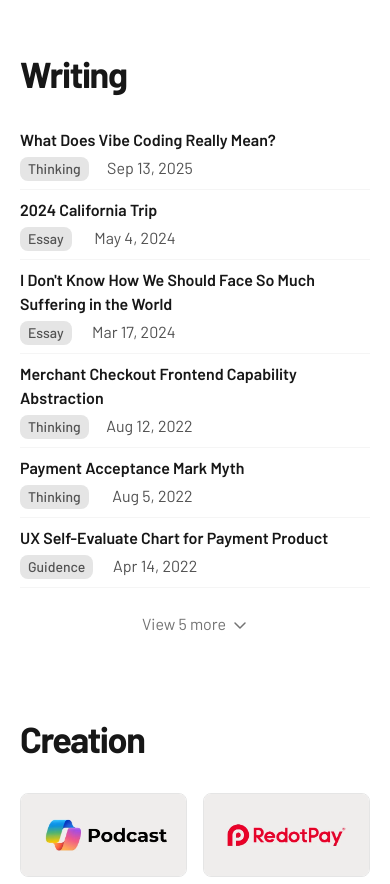
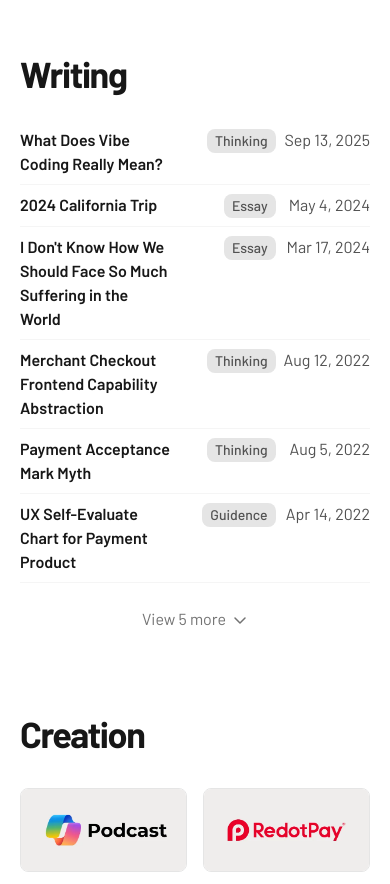
Before and after one commit to xujiazhao/Site, a Next.js app: page /en in a window 390 px wide. Shown: the part 2460-3344 px from the top of the page. Built offline with nearby package versions, Linux system fonts and the light colour scheme.

Commit message:
Fix writing list alignment: use 3-column grid for title/tag/date

```diff
--- a/src/app/_components/writing-section.tsx
+++ b/src/app/_components/writing-section.tsx
@@ -27,20 +27,20 @@ export function WritingSection({ writings, lang, isEn }: Props) {
   }, [extra.length]);
 
   const renderItem = (post: Post) => (
-    <Link key={post.slug} href={`/${lang}/writing/${post.slug}`} className="group flex flex-col md:flex-row md:items-baseline justify-between border-b border-neutral-100 py-2 hover:bg-neutral-100 transition-colors duration-300">
-      <div className="md:w-3/4">
+    <Link key={post.slug} href={`/${lang}/writing/${post.slug}`} className="group grid grid-cols-subgrid col-span-3 items-baseline border-b border-neutral-100 py-2 hover:bg-neutral-100 transition-colors duration-300">
+      <div className="min-w-0 mr-3">
         <h3 className="text-base font-semibold group-hover:underline">
           {post.title}
         </h3>
       </div>
-      <div className="md:w-1/4 flex items-baseline gap-2 md:justify-end mt-1 md:mt-0">
+      <div className="flex items-baseline justify-end">
         {post.type && (
           <span className="inline-block text-sm font-medium px-2 py-0.5 rounded-lg bg-neutral-200 text-neutral-600">{post.type}</span>
         )}
-        <span className="text-neutral-600 text-base whitespace-nowrap" style={{ minWidth: '6em', textAlign: 'right' }}>
-          <DateFormatter dateString={post.date} lang={lang} />
-        </span>
       </div>
+      <span className="text-neutral-600 text-base whitespace-nowrap text-right">
+        <DateFormatter dateString={post.date} lang={lang} />
+      </span>
     </Link>
   );
 
@@ -49,13 +49,12 @@ export function WritingSection({ writings, lang, isEn }: Props) {
       <h2 className="mb-6 text-4xl md:text-5xl font-bold tracking-tighter leading-tight">
         {isEn ? "Writing" : "写作"}
       </h2>
-      <div className="flex flex-col">
+      <div className="grid" style={{ gridTemplateColumns: '1fr auto auto', columnGap: '0.5rem' }}>
         {visible.map(renderItem)}
-      </div>
-      {extra.length > 0 && (
-        <>
+        {extra.length > 0 && (
           <div
             ref={extraRef}
+            className="grid grid-cols-subgrid col-span-3"
             style={{
               maxHeight: expanded ? extraHeight + 10 : 0,
               opacity: expanded ? 1 : 0,
@@ -63,10 +62,12 @@ export function WritingSection({ writings, lang, isEn }: Props) {
               transition: "max-height 400ms ease-in-out, opacity 300ms ease-in-out",
             }}
           >
-            <div className="flex flex-col">
-              {extra.map(renderItem)}
-            </div>
+            {extra.map(renderItem)}
           </div>
+        )}
+      </div>
+      {extra.length > 0 && (
+        <>
           <div className="flex justify-center mt-6">
             <button
               onClick={() => setExpanded(!expanded)}
```
